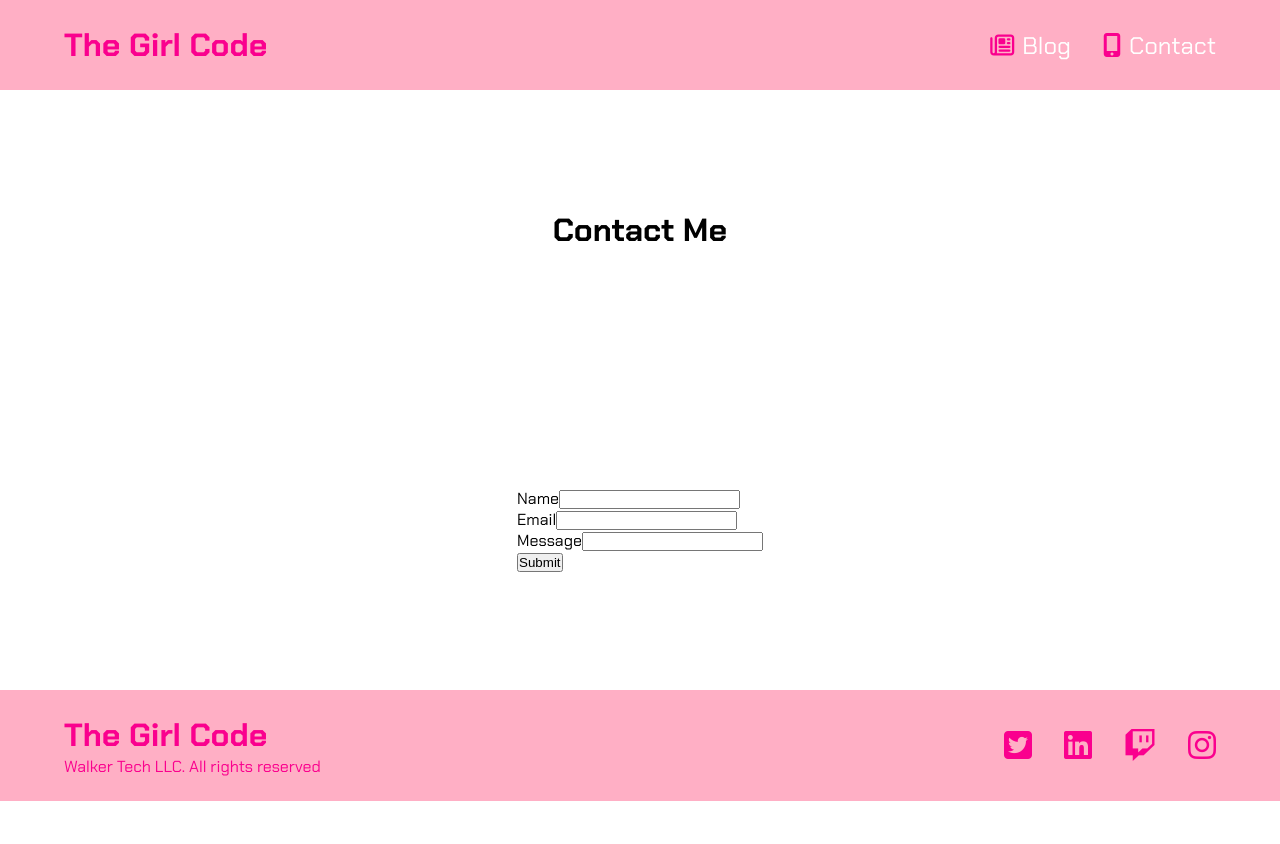
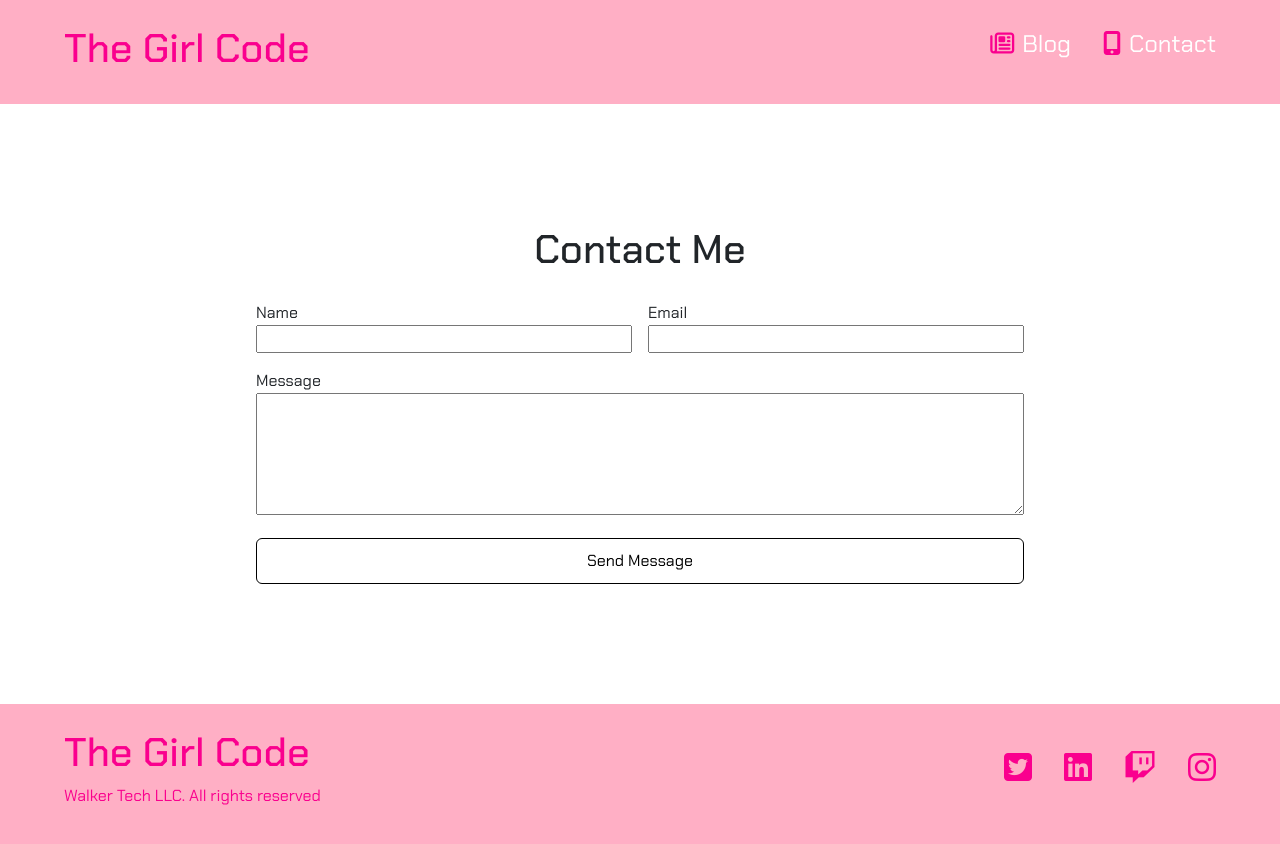
Before and after one commit to quavie19/portfolio-frontend, a React (Vite) app: page /contact in a window 1280 px wide. Shown: the top 844 px of the page. Before the commit the page ends 801 px from the top, so only its background shows below. Built offline with nearby package versions, Linux system fonts and the light colour scheme.

Commit message:
add backend component to contact form

```diff
--- a/index.html
+++ b/index.html
@@ -9,9 +9,20 @@
       src="https://kit.fontawesome.com/b407ec6fa8.js"
       crossorigin="anonymous"
     ></script>
+    <link
+      href="https://cdn.jsdelivr.net/npm/bootstrap@5.3.6/dist/css/bootstrap.min.css"
+      rel="stylesheet"
+      integrity="sha384-4Q6Gf2aSP4eDXB8Miphtr37CMZZQ5oXLH2yaXMJ2w8e2ZtHTl7GptT4jmndRuHDT"
+      crossorigin="anonymous"
+    />
   </head>
   <body>
     <div id="root"></div>
     <script type="module" src="/src/main.jsx"></script>
+    <script
+      src="https://cdn.jsdelivr.net/npm/bootstrap@5.3.6/dist/js/bootstrap.bundle.min.js"
+      integrity="sha384-j1CDi7MgGQ12Z7Qab0qlWQ/Qqz24Gc6BM0thvEMVjHnfYGF0rmFCozFSxQBxwHKO"
+      crossorigin="anonymous"
+    ></script>
   </body>
 </html>
--- a/package.json
+++ b/package.json
@@ -11,7 +11,9 @@
   },
   "dependencies": {
     "@fortawesome/fontawesome-free": "^6.7.2",
+    "bootstrap": "^5.3.6",
     "react": "^19.1.0",
+    "react-bootstrap": "^2.10.10",
     "react-dom": "^19.1.0",
     "react-router-dom": "^6.30.0"
   },
--- a/src/index.css
+++ b/src/index.css
@@ -87,16 +87,39 @@ margin-left: .5rem;
 
 }
 
-/* Contact */
-.contact{
- height: 75vh;
- display: flex;
- flex-direction: column;
- justify-content: space-around;
- align-items: center;
+
+#contact{
+min-height: 75vh;
+width: 60%;
+margin: auto;
+display: flex;
+flex-direction: column;
+justify-content: center;
+row-gap: 20px;
+}
+
+#contact h1{
+  text-align: center;
 }
 
 
+  #contact button[type="submit"] {
+      background-color: #fff;
+      /* Indigo */
+      color: #000;
+      border: 1px solid #000;
+      padding: 10px 20px;
+      border-radius: 6px;
+      cursor: pointer;
+      transition: background-color 0.3s ease;
+    }
+
+
+    #contact button[type="submit"]:hover {
+      background-color: #000;
+      color: #fff;
+      /* Darker indigo */
+    }
 
 /* FOOTER  */
 
@@ -110,5 +133,5 @@ margin-left: .5rem;
 
 .footer{
   display: flex;
-  flex:1;
+flex-grow: 1;
 }
--- a/src/pages/ContactMe.jsx
+++ b/src/pages/ContactMe.jsx
@@ -1,23 +1,91 @@
+import { useState } from 'react';
+
 const ContactMe = () => {
+  const [formData, setFormData] = useState({
+    name: '',
+    email: '',
+    message: '',
+  });
+
+  const handleChange = (e) => {
+    setFormData({
+      ...formData,
+      [e.target.id]: e.target.value,
+    });
+  };
+
+  const handleSubmit = async (e) => {
+    e.preventDefault();
+    try {
+      const res = await fetch('http://localhost:8000/contact', {
+        method: 'POST',
+        headers: {
+          'Content-Type': 'application/json',
+        },
+        body: JSON.stringify(formData),
+      });
+
+      if (res.ok) {
+        alert('Message sent!');
+        setFormData({ name: '', email: '', message: '' });
+      } else {
+        alert('Something went wrong.');
+      }
+    } catch (err) {
+      console.error('Submit error:', err);
+    }
+  };
+
   return (
-    <div className='contact'>
+    <div id='contact'>
       <h1>Contact Me</h1>
-      <form action='#' method='post'>
-        <div className='name'>
-          <label for='fname'>Name</label>
-          <input type='text' id='fname' name='firstname' />
+      <form
+        onSubmit={handleSubmit}
+        style={{ display: 'flex', flexDirection: 'column', gap: '1rem' }}
+      >
+        {/* Row for Name and Email */}
+        <div style={{ display: 'flex', gap: '1rem' }}>
+          <div style={{ flex: 1 }}>
+            <label htmlFor='name'>Name</label>
+            <input
+              value={formData.name}
+              onChange={handleChange}
+              type='text'
+              id='name'
+              style={{ width: '100%' }}
+            />
+          </div>
+          <div style={{ flex: 1 }}>
+            <label htmlFor='email'>Email</label>
+            <input
+              value={formData.email}
+              onChange={handleChange}
+              type='email'
+              id='email'
+              style={{ width: '100%' }}
+            />
+          </div>
         </div>
-        <div className='email'>
-          <label for='email'>Email</label>
-          <input type='email' id='lname' name='email' />
+
+        {/* Message */}
+        <div>
+          <label htmlFor='message'>Message</label>
+          <textarea
+            value={formData.message}
+            onChange={handleChange}
+            id='message'
+            rows='5'
+            style={{ width: '100%' }}
+          ></textarea>
         </div>
-        <div className='message'>
-          <label for='message'>Message</label>
-          <input type='text' id='message' name='message' />
-        </div>
-        <div className='submit'>
-          <input type='submit' value='Submit' />
-        </div>
+
+        {/* Submit Button */}
+        <button
+          type='submit'
+          style={{ alignSelf: 'flex-start', width: '100%' }}
+        >
+          Send Message
+        </button>
       </form>
     </div>
   );
```
Also changed, not shown: 1 other file (tests, documents, lock files or other folders).
